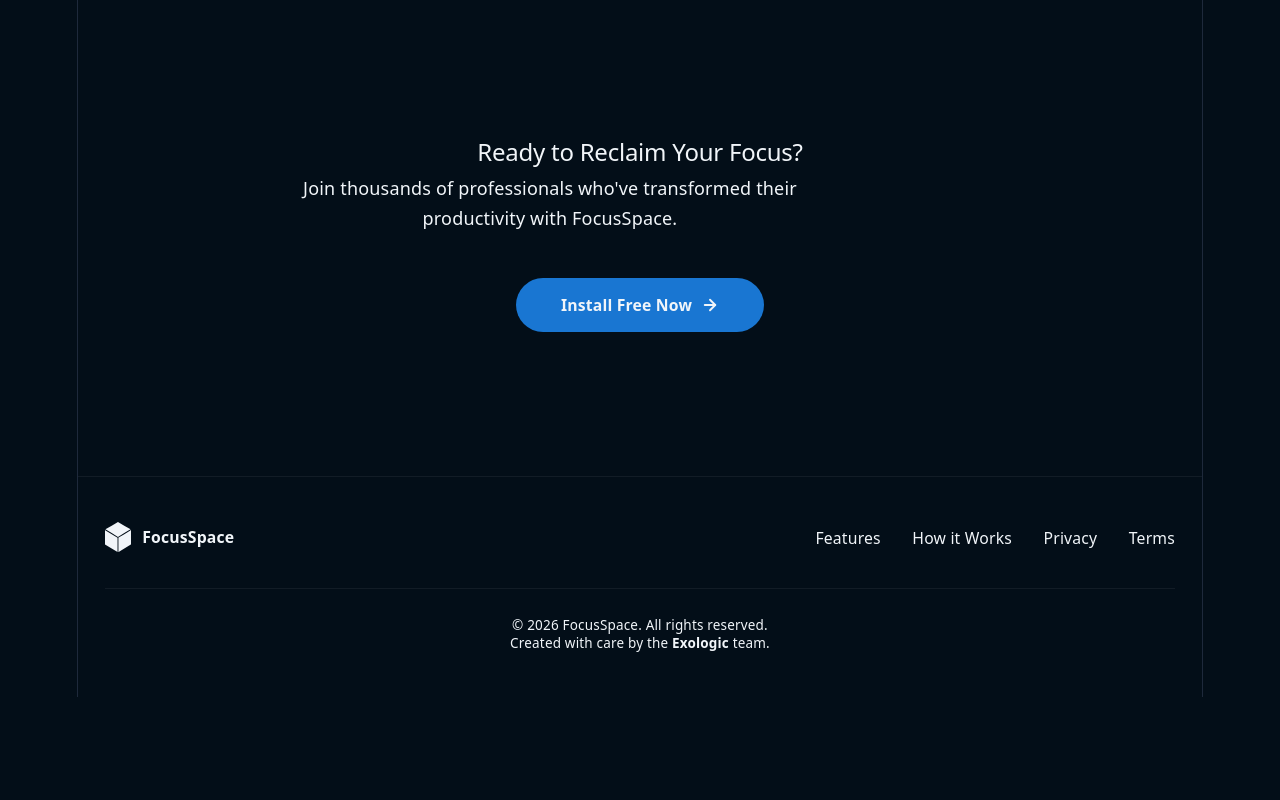
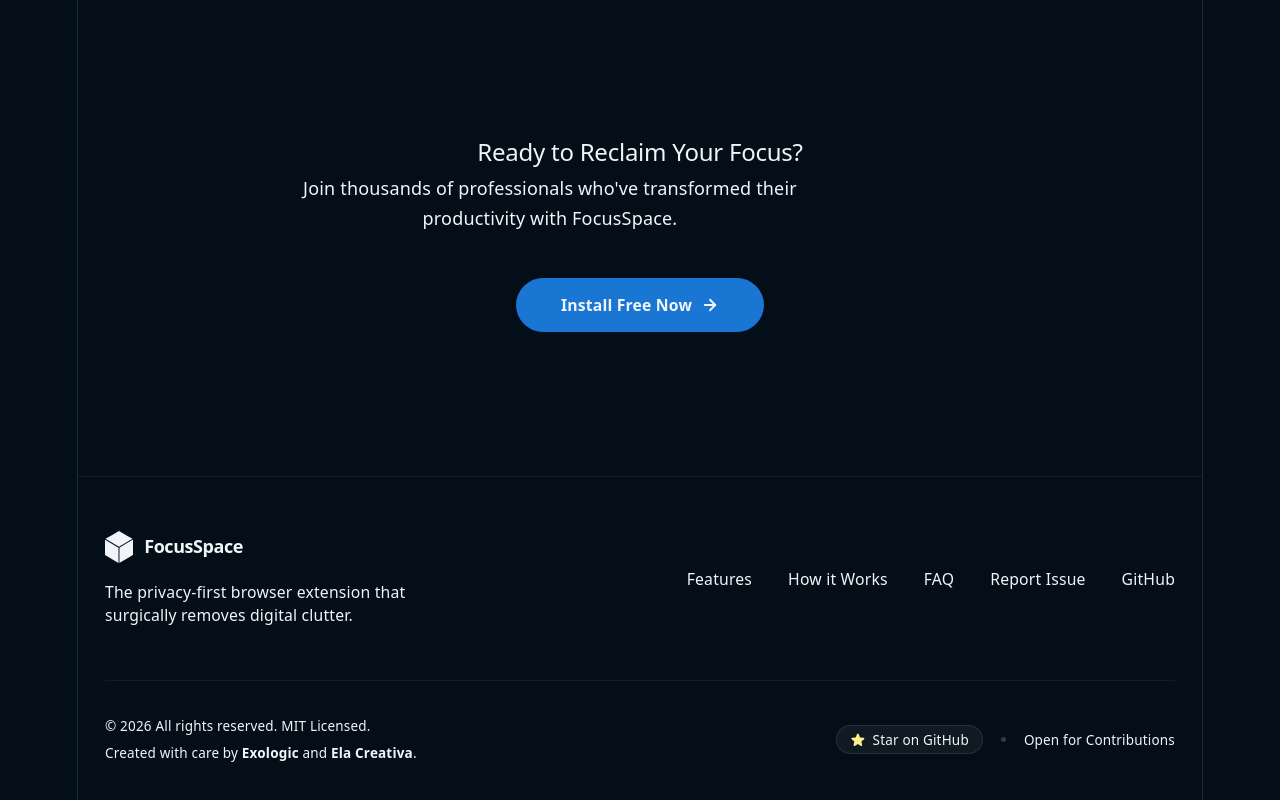
Before and after one commit to joseorono/focusspace-web, a React (Vite) app: page / in a window 1280 px wide. Shown: the part 2565-3365 px from the top of the page. Before the commit the page ends 3262 px from the top, so only its background shows below. Built offline with nearby package versions, Linux system fonts and the light colour scheme.

Commit message:
Footer: ajuste de enlaces

```diff
--- a/src/components/Footer.tsx
+++ b/src/components/Footer.tsx
@@ -1,35 +1,45 @@
+import { HiStar } from 'react-icons/hi2'
+
 const footerLinks = [
   { label: 'Features', href: '#features' },
   { label: 'How it Works', href: '#how-it-works' },
-  { label: 'Privacy', href: '#privacy' },
-  { label: 'Terms', href: '#terms' },
+  { label: 'FAQ', href: '#faq' },
+  { label: 'Report Issue', href: 'https://github.com/joseorono/focus-space/issues' },
+  { label: 'GitHub', href: 'https://github.com/joseorono/focus-space' },
 ]
 
 export function Footer() {
   return (
-    <footer className="border-t border-white/6 bg-night px-6 py-10">
+    <footer className="border-t border-white/6 bg-night px-6 py-12">
       <div className="mx-auto max-w-5xl">
 
-        <div className="flex flex-col items-center gap-6 sm:flex-row sm:justify-between">
+        <div className="flex flex-col items-center gap-8 md:flex-row md:justify-between">
+          <div className="flex flex-col items-center md:items-start gap-4">
             <a href="/" className="flex items-center gap-2.5 shrink-0" aria-label="FocusSpace home">
               <img
                 src="/icons/cubo1.svg"
                 alt="FocusSpace logo"
-              width={26}
-              height={26}
+                width={28}
+                height={28}
                 loading="lazy"
                 decoding="async"
               />
-            <span className="text-sm font-semibold text-ink-inverse">FocusSpace</span>
+              <span className="text-base font-bold text-ink-inverse tracking-tight">FocusSpace</span>
             </a>
+            <p className="text-sm text-ink-inverse-muted max-w-xs text-center md:text-left">
+              The privacy-first browser extension that surgically removes digital clutter.
+            </p>
+          </div>
 
           <nav aria-label="Footer navigation">
-            <ul className="flex flex-wrap justify-center gap-x-7 gap-y-2">
+            <ul className="flex flex-wrap justify-center gap-x-8 gap-y-3">
               {footerLinks.map((link) => (
-                <li key={link.href}>
+                <li key={link.label}>
                   <a
                     href={link.href}
-                    className="text-sm text-ink-inverse-muted transition-colors hover:text-ink-inverse"
+                    className="text-sm font-medium text-ink-inverse-muted transition-colors hover:text-ink-inverse"
+                    target={link.href.startsWith('http') ? '_blank' : undefined}
+                    rel={link.href.startsWith('http') ? 'noopener noreferrer' : undefined}
                   >
                     {link.label}
                   </a>
@@ -39,12 +49,41 @@ export function Footer() {
           </nav>
         </div>
 
-        <div className="mt-8 border-t border-white/6 pt-6 text-center text-xs text-ink-inverse-muted">
-          <p>© {new Date().getFullYear()} FocusSpace. All rights reserved.</p>
-          <p className="mt-1">
-            Created with care by the{' '}
-            <span className="font-semibold text-ink-inverse">Exologic</span> team.
+        <div className="mt-12 flex flex-col items-center justify-between border-t border-white/6 pt-8 gap-6 md:flex-row text-xs text-ink-inverse-muted">
+          <div className="flex flex-col items-center gap-2 md:items-start">
+            <p>© {new Date().getFullYear()} All rights reserved. MIT Licensed.</p>
+            <p>
+              Created with care by{' '}
+              <a href="https://exologic.agency/" target="_blank" rel="noopener noreferrer" className="font-semibold text-ink-inverse hover:text-primary-light transition-colors">
+                Exologic
+              </a>
+              {' '}and{' '}
+              <a href="https://elacreativa.vercel.app/" target="_blank" rel="noopener noreferrer" className="font-semibold text-ink-inverse hover:text-primary-light transition-colors">
+                Ela Creativa
+              </a>.
             </p>
+          </div>
+
+          <div className="flex flex-wrap items-center gap-4">
+            <a
+              href="https://github.com/joseorono/focus-space"
+              target="_blank"
+              rel="noopener noreferrer"
+              className="flex items-center gap-1.5 rounded-full border border-white/10 bg-white/5 px-3 py-1 transition-colors hover:bg-white/10 hover:text-ink-inverse"
+            >
+              <HiStar className="h-3.5 w-3.5 text-butter" />
+              <span>Star on GitHub</span>
+            </a>
+            <span className="hidden h-1 w-1 rounded-full bg-white/20 sm:block" aria-hidden="true" />
+            <a
+              href="https://github.com/joseorono/focus-space"
+              target="_blank"
+              rel="noopener noreferrer"
+              className="font-medium hover:text-ink-inverse transition-colors"
+            >
+              Open for Contributions
+            </a>
+          </div>
         </div>
 
       </div>
```
Lines whose indentation alone changed are shown as unchanged.
